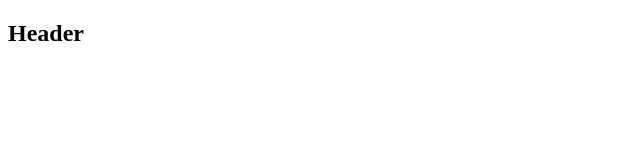
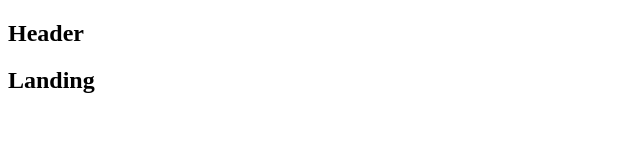
Before and after one commit to Dashon-Hawkins/FullstackBlitz, a React (Create React App) app in the folder client/: page / in a window 1280 px wide. Shown: the top 160 px of the page, without its empty margins (0-640 px from the left). Built offline with nearby package versions, Linux system fonts and the light colour scheme.

Commit message:
component visiable and exact

```diff
--- a/client/src/components/App.js
+++ b/client/src/components/App.js
@@ -5,11 +5,15 @@ import {BrowserRouter, Route} from 'react-router-dom'
 const App = () => {
   const Header = () => <h2>Header</h2>
   const Survey = () =><h2>Survey</h2>
+  const Landing = () =><h2>Landing</h2>
 
   return(
     <BrowserRouter>
 <div>
- <Route path="/" component={Header} />
+<Header/>
+ <Route path="/" exact component={Landing}/>
+ <Route path="/survey/new" component={Survey}/>
+
 </div>
 
     </BrowserRouter>
```
